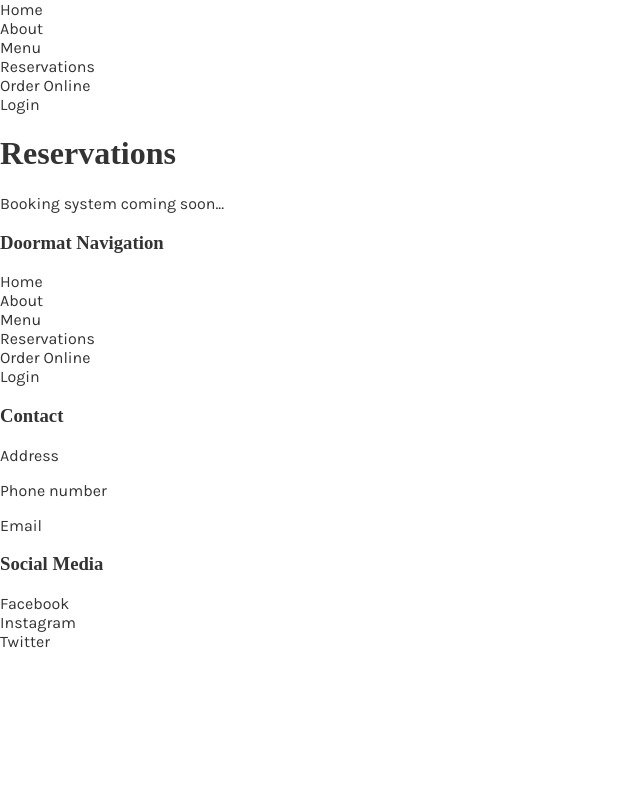
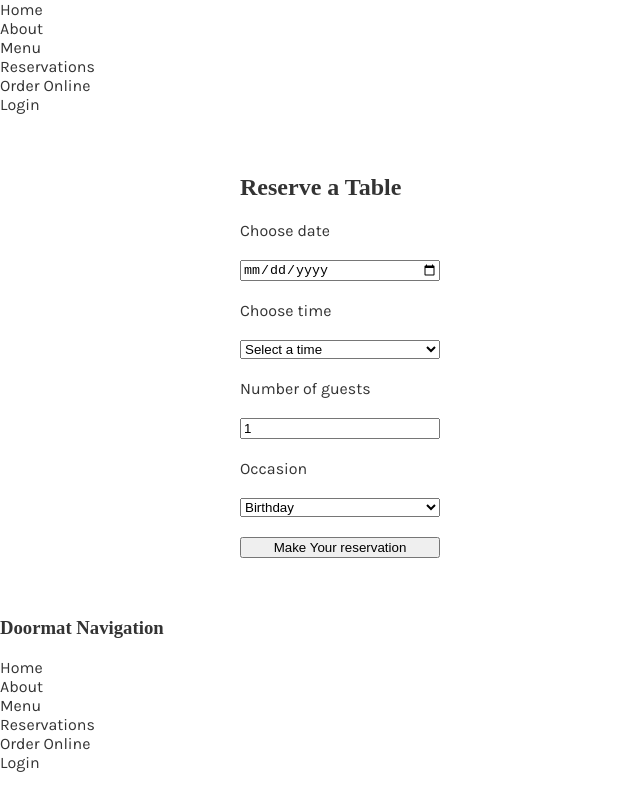
Before and after one commit to anudoranador87/little-lemon, a React (Create React App) app: page /reservations in a window 1280 px wide. Shown: the top 792 px of the page, without its empty margins (0-640 px from the left). Built offline with nearby package versions, Linux system fonts and the light colour scheme; a web font is replaced by a local one.

Commit message:
feat: implement booking form with state management and available times

```diff
--- /dev/null
+++ b/src/components/BookingForm.js
@@ -0,0 +1,71 @@
+import React, { useState } from 'react';
+
+const BookingForm = ({ availableTimes, dispatch, submitForm }) => {
+  const [date, setDate] = useState('');
+  const [resTime, setResTime] = useState('');
+  const [guests, setGuests] = useState(1);
+  const [occasion, setOccasion] = useState('Birthday');
+
+  const handleDateChange = (e) => {
+    const selectedDate = e.target.value;
+    setDate(selectedDate);
+    dispatch({ type: 'UPDATE_TIMES', payload: selectedDate });
+  };
+
+  const handleSubmit = (e) => {
+    e.preventDefault();
+    submitForm({ date, resTime, guests, occasion });
+  };
+
+  return (
+    <form style={{ display: 'grid', maxWidth: '200px', gap: '20px' }} onSubmit={handleSubmit}>
+      <label htmlFor="res-date">Choose date</label>
+      <input
+        type="date"
+        id="res-date"
+        value={date}
+        onChange={handleDateChange}
+        required
+      />
+
+      <label htmlFor="res-time">Choose time</label>
+      <select
+        id="res-time"
+        value={resTime}
+        onChange={(e) => setResTime(e.target.value)}
+        required
+      >
+        <option value="">Select a time</option>
+        {availableTimes.map((time) => (
+          <option key={time} value={time}>{time}</option>
+        ))}
+      </select>
+
+      <label htmlFor="guests">Number of guests</label>
+      <input
+        type="number"
+        placeholder="1"
+        min="1"
+        max="10"
+        id="guests"
+        value={guests}
+        onChange={(e) => setGuests(e.target.value)}
+        required
+      />
+
+      <label htmlFor="occasion">Occasion</label>
+      <select
+        id="occasion"
+        value={occasion}
+        onChange={(e) => setOccasion(e.target.value)}
+      >
+        <option value="Birthday">Birthday</option>
+        <option value="Anniversary">Anniversary</option>
+      </select>
+
+      <input type="submit" value="Make Your reservation" aria-label="On Click" />
+    </form>
+  );
+};
+
+export default BookingForm;
--- a/src/pages/Reservations.js
+++ b/src/pages/Reservations.js
@@ -1,10 +1,40 @@
-import React from 'react';
+import React, { useReducer } from 'react';
+import BookingForm from '../components/BookingForm';
+
+// Initial state for available times
+export const initializeTimes = () => {
+  return ["17:00", "18:00", "19:00", "20:00", "21:00", "22:00"];
+};
+
+// Reducer function to handle time updates
+export const updateTimes = (state, action) => {
+  switch (action.type) {
+    case 'UPDATE_TIMES':
+      // For now, return the same times regardless of the date
+      return initializeTimes();
+    default:
+      return state;
+  }
+};
 
 const Reservations = () => {
+  const [availableTimes, dispatch] = useReducer(updateTimes, [], initializeTimes);
+
+  const submitForm = (formData) => {
+    console.log("Form Submitted:", formData);
+    alert("Reservation successful!");
+  };
+
   return (
     <main>
-      <h1>Reservations</h1>
-      <p>Booking system coming soon...</p>
+      <section style={{ padding: '40px', maxWidth: '800px', margin: '0 auto' }}>
+        <h1>Reserve a Table</h1>
+        <BookingForm
+          availableTimes={availableTimes}
+          dispatch={dispatch}
+          submitForm={submitForm}
+        />
+      </section>
     </main>
   );
 };
```
